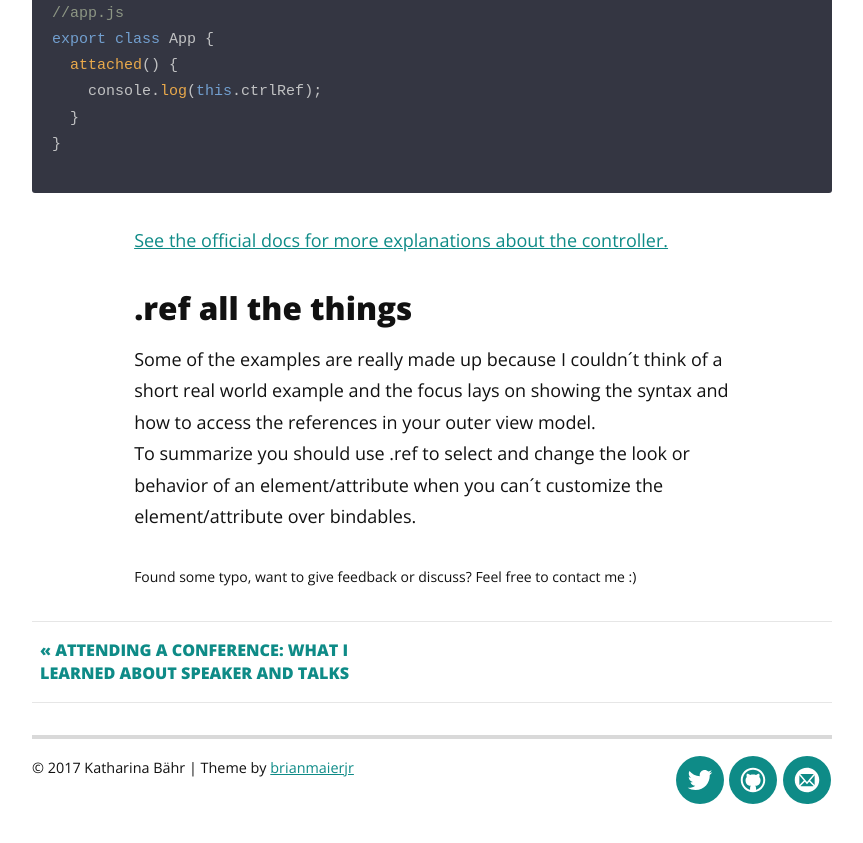
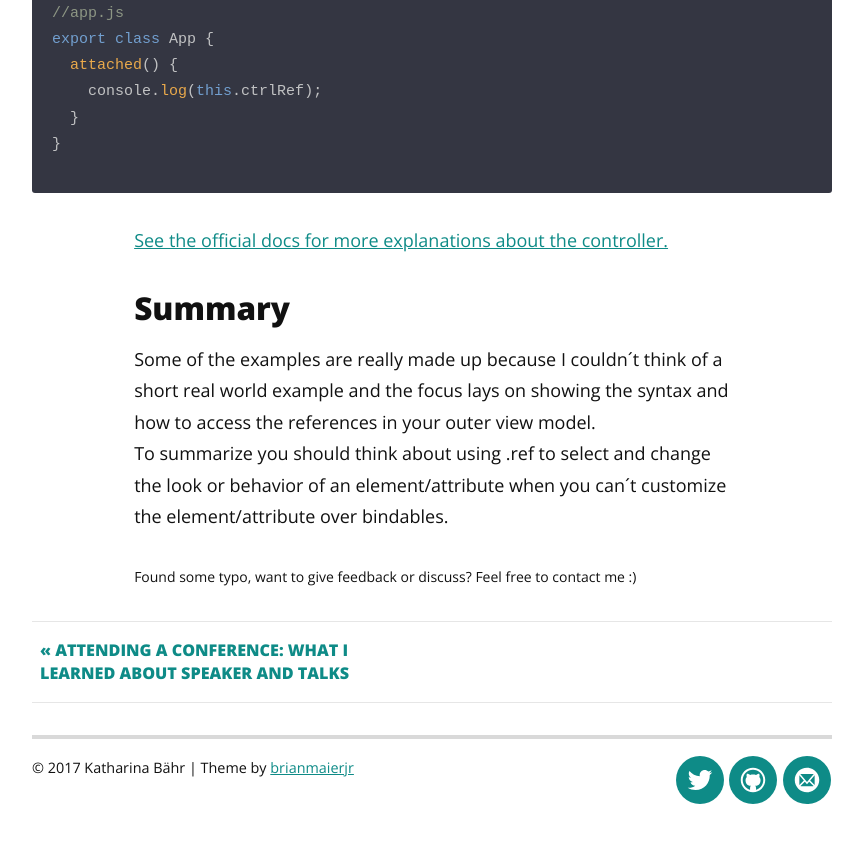
Before and after one commit to kabaehr/kabaehr.github.io, a Jekyll site: the page built from _posts/2017-07-16-Aurelia-components-.ref-element.md, in a window 1280 px wide and 900 px high, scrolled down 6454 px. Shown: the top 843 px of the window, without its empty margins (208-1071 px from the left). Built offline with Jekyll 4.4.1, drawn with Linux system fonts in a browser that asks for light colours; nearby versions of some CDN libraries.

Commit message:
renamend last part and improved one sentence

```diff
--- a/_posts/2017-07-16-Aurelia-components-.ref-element.md
+++ b/_posts/2017-07-16-Aurelia-components-.ref-element.md
@@ -162,7 +162,7 @@ export class App {
 
 <a href="http://aurelia.io/hub.html#/doc/article/aurelia/binding/latest/binding-how-it-works/1">See the official docs for more explanations about the controller.</a>
 
-<h2> .ref all the things </h2>
+<h2> Summary </h2>
 
 Some of the examples are really made up because I couldn´t think of a short real world example and the focus lays on showing the syntax and how to access the references in your outer view model. <br>
-To summarize you should use .ref to select and change the look or behavior of an element/attribute when you can´t customize the element/attribute over bindables.
+To summarize you should think about using .ref to select and change the look or behavior of an element/attribute when you can´t customize the element/attribute over bindables.
```
